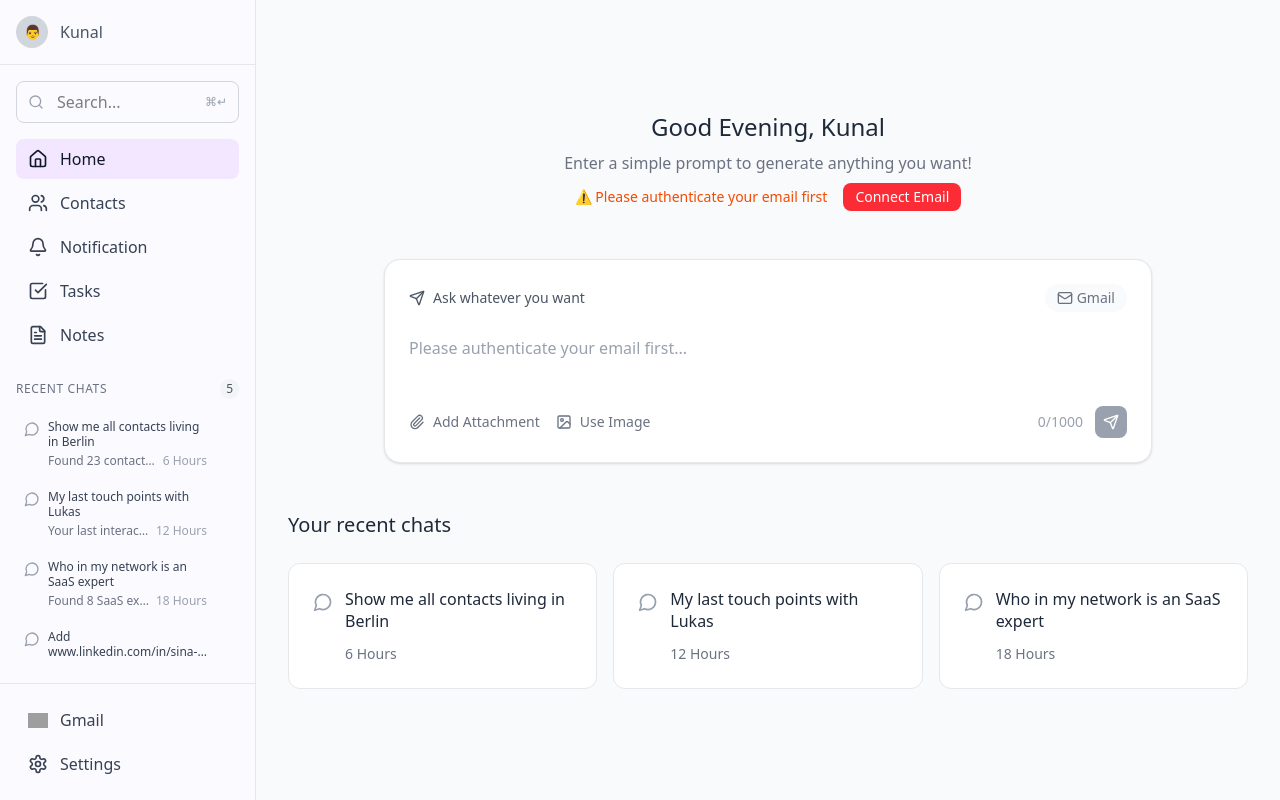
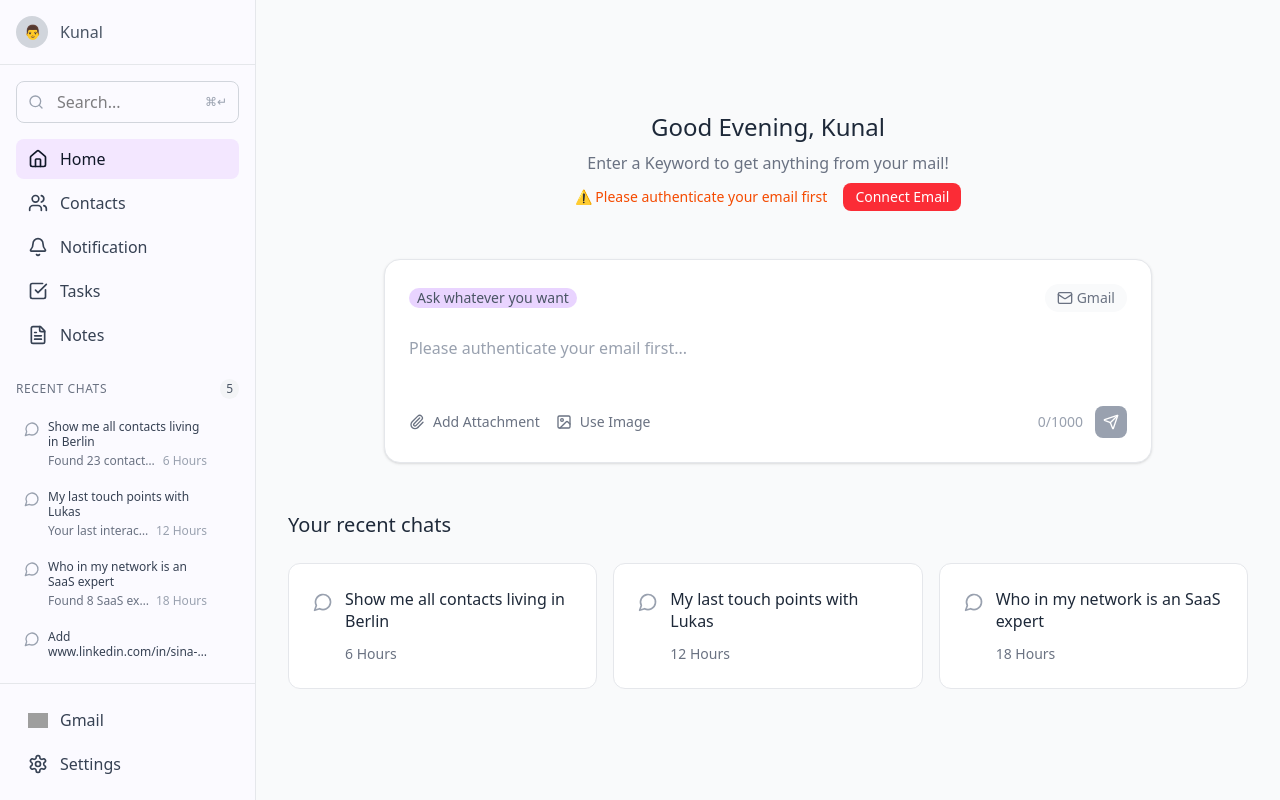
Before and after one commit to satyajeet-rout/Ai-crm, a React (Vite) app: page / in a window 1280 px wide. Built offline with nearby package versions, Linux system fonts and the light colour scheme; grey boxes are pictures that could not be loaded.

Commit message:
homepage updated

```diff
--- a/src/components/HomePage.jsx
+++ b/src/components/HomePage.jsx
@@ -1864,7 +1864,7 @@ const HomePage = ({ onGmailSetup, onLogout }) => {
 
         <div className="text-center mb-12">
           <h1 className="text-2xl font-medium text-gray-800 mb-2">Good Evening, Kunal</h1>
-          <p className="text-gray-500 text-base">Enter a simple prompt to generate anything you want!</p>
+          <p className="text-gray-500 text-base">Enter a Keyword to get anything from your mail!</p>
 
           {authenticatedEmail ? (
             <div className="flex items-center justify-center space-x-4 mt-2">
@@ -1898,8 +1898,8 @@ const HomePage = ({ onGmailSetup, onLogout }) => {
               : 'border-gray-200 hover:border-gray-300 hover:shadow-md'
           }`}>
             <div className="flex items-center justify-between mb-6">
-              <div className="flex items-center space-x-2 text-gray-600">
-                <Send className="w-4 h-4" />
+              <div className="flex items-center space-x-2 bg-purple-200 px-2 rounded-xl text-gray-600">
+                {/* <Send className="w-4 h-4" /> */}
                 <span className="text-sm font-medium">Ask whatever you want</span>
               </div>
               <div className="flex items-center space-x-1 text-sm text-gray-500 bg-gray-50 px-3 py-1 rounded-full">
@@ -1910,7 +1910,7 @@ const HomePage = ({ onGmailSetup, onLogout }) => {
 
             <div className="mb-6">
               <textarea
-                placeholder={authenticatedEmail ? "Type your question here..." : "Please authenticate your email first..."}
+                placeholder={authenticatedEmail ? "Type your Keyword here..." : "Please authenticate your email first..."}
                 value={query}
                 onChange={(e) => setQuery(e.target.value)}
                 onFocus={() => setIsInputFocused(true)}
```
